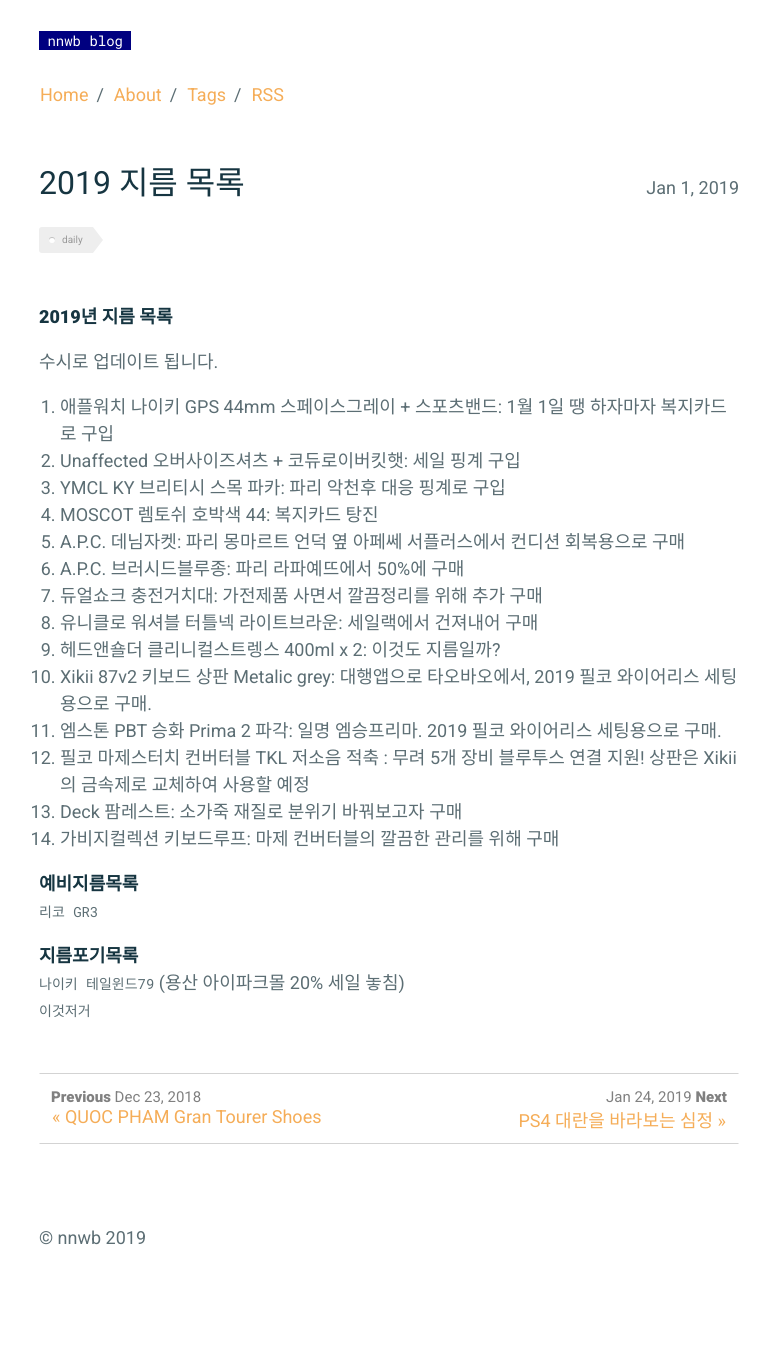
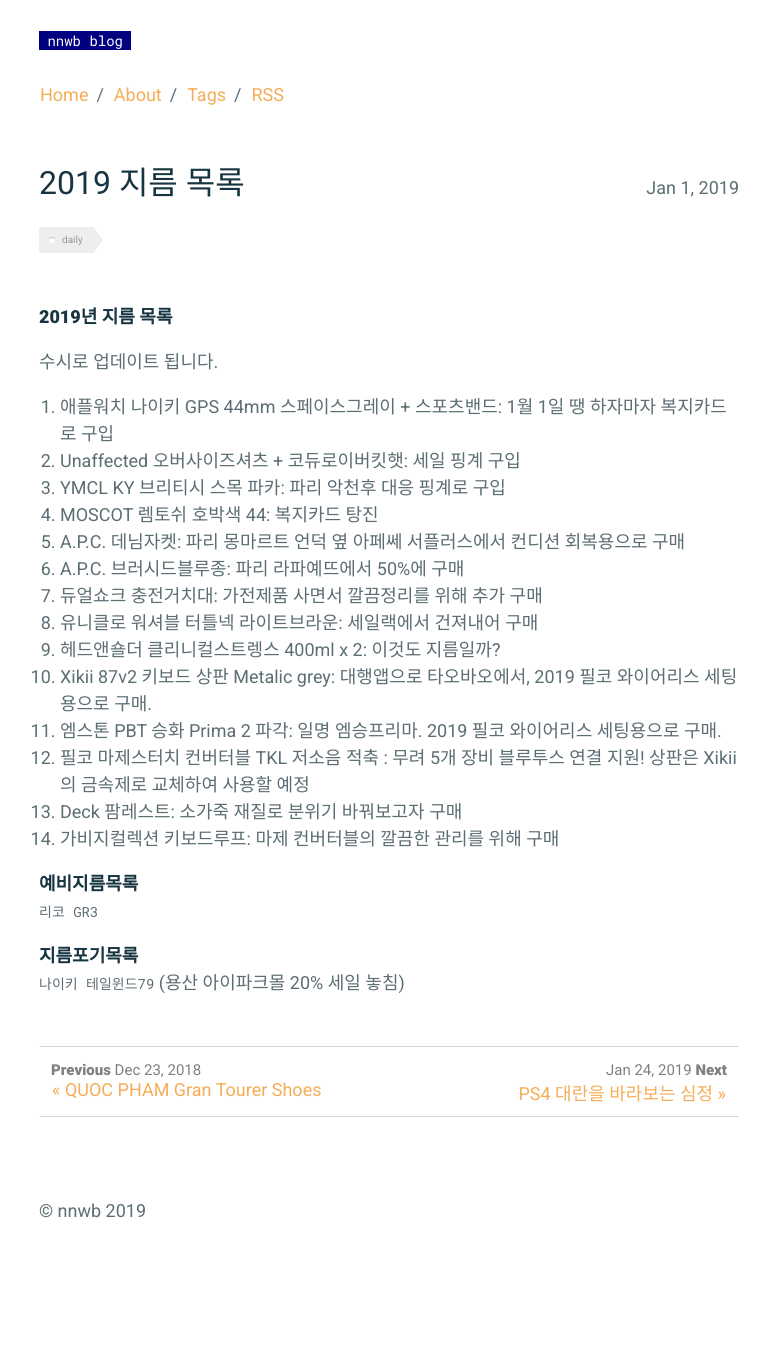
Before and after one commit to nnwb/nnwb.github.io, a Jekyll site: the page built from _posts/2019-01-01-2019buy.md, in a window 1280 px wide. Shown: the whole page, without its empty margins (251-1021 px from the left). Built offline with Jekyll 4.4.1, drawn with Linux system fonts in a browser that asks for light colours; comment, search, counter and statistics services are not loaded; after the commit the page ends 1324 px from its top, so only the background shows below that.

Commit message:
Update 2019-01-01-2019buy.md

````diff
--- a/_posts/2019-01-01-2019buy.md
+++ b/_posts/2019-01-01-2019buy.md
@@ -29,8 +29,7 @@ comments: true
 
 
 **예비지름목록**
-```리코 GR3```
+`리코 GR3`
 
 **지름포기목록**
-```나이키 테일윈드79``` (용산 아이파크몰 20% 세일 놓침)
-`이것저거`
+`나이키 테일윈드79` (용산 아이파크몰 20% 세일 놓침)
````
